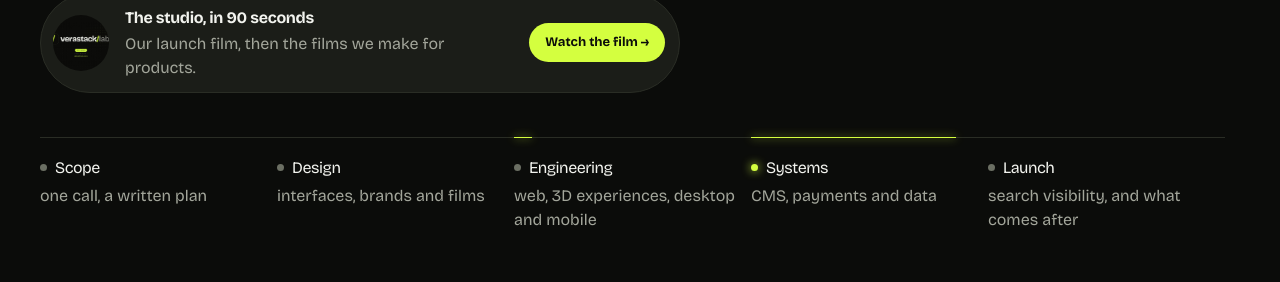
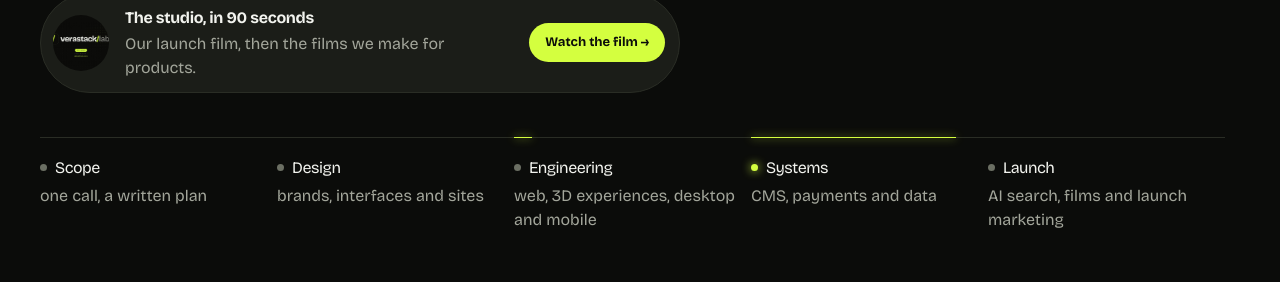
Before and after one commit to verastack-labs/verastack-labs.github.io, a Next.js app: page / in a window 1280 px wide. Shown: the part 10352-10634 px from the top of the page. Built offline with nearby package versions, Linux system fonts and the light colour scheme.

Commit message:
copy: capabilities row ends on launch: AI search, films and marketing

```diff
--- a/src/data/capabilities.ts
+++ b/src/data/capabilities.ts
@@ -1,8 +1,8 @@
 // The About capabilities row (spec 6.06).
 export const capabilities = [
   { name: 'Scope', descriptor: 'one call, a written plan' },
-  { name: 'Design', descriptor: 'interfaces, brands and films' },
+  { name: 'Design', descriptor: 'brands, interfaces and sites' },
   { name: 'Engineering', descriptor: 'web, 3D experiences, desktop and mobile' },
   { name: 'Systems', descriptor: 'CMS, payments and data' },
-  { name: 'Launch', descriptor: 'search visibility, and what comes after' },
+  { name: 'Launch', descriptor: 'AI search, films and launch marketing' },
 ]
```
